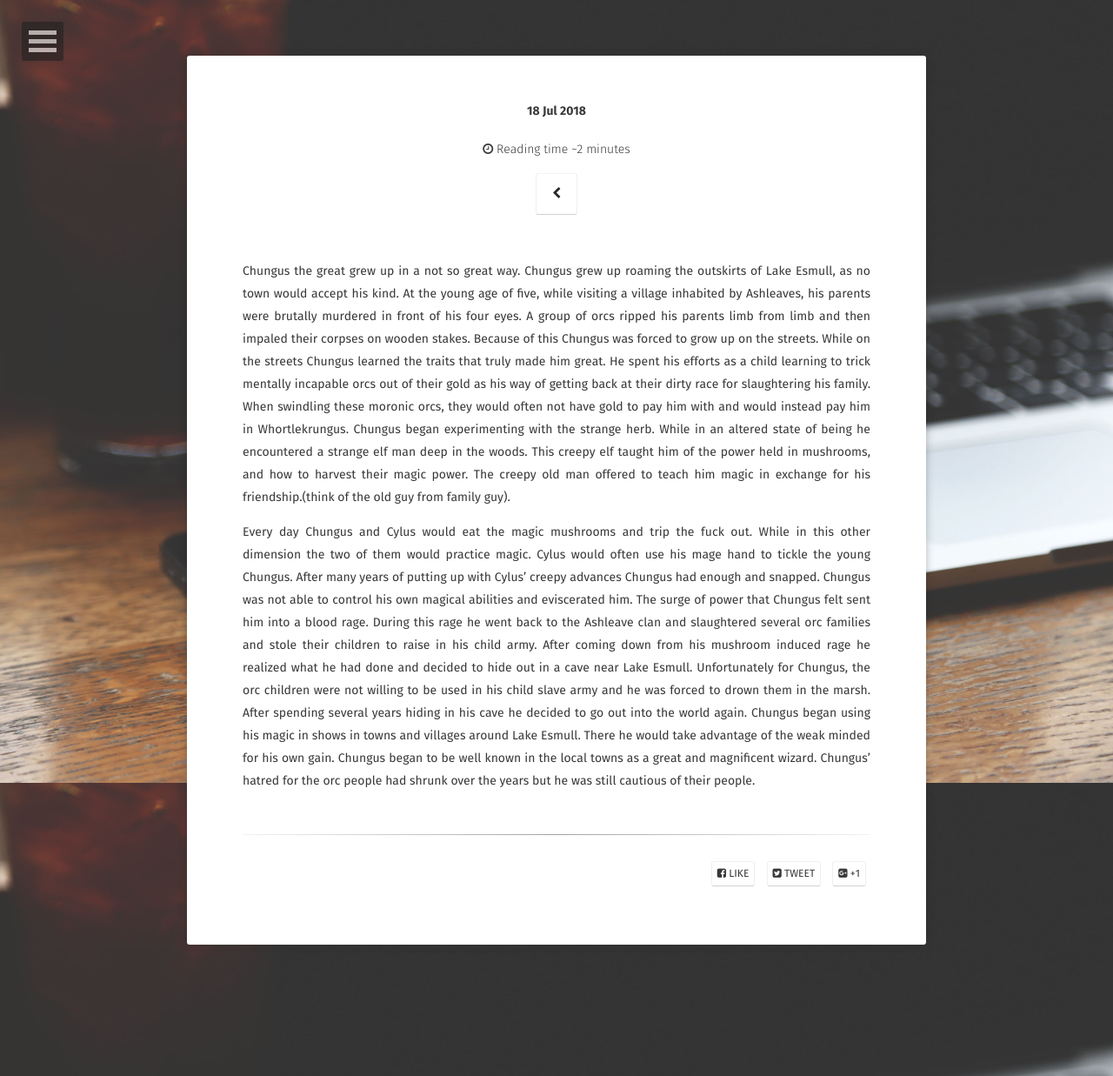
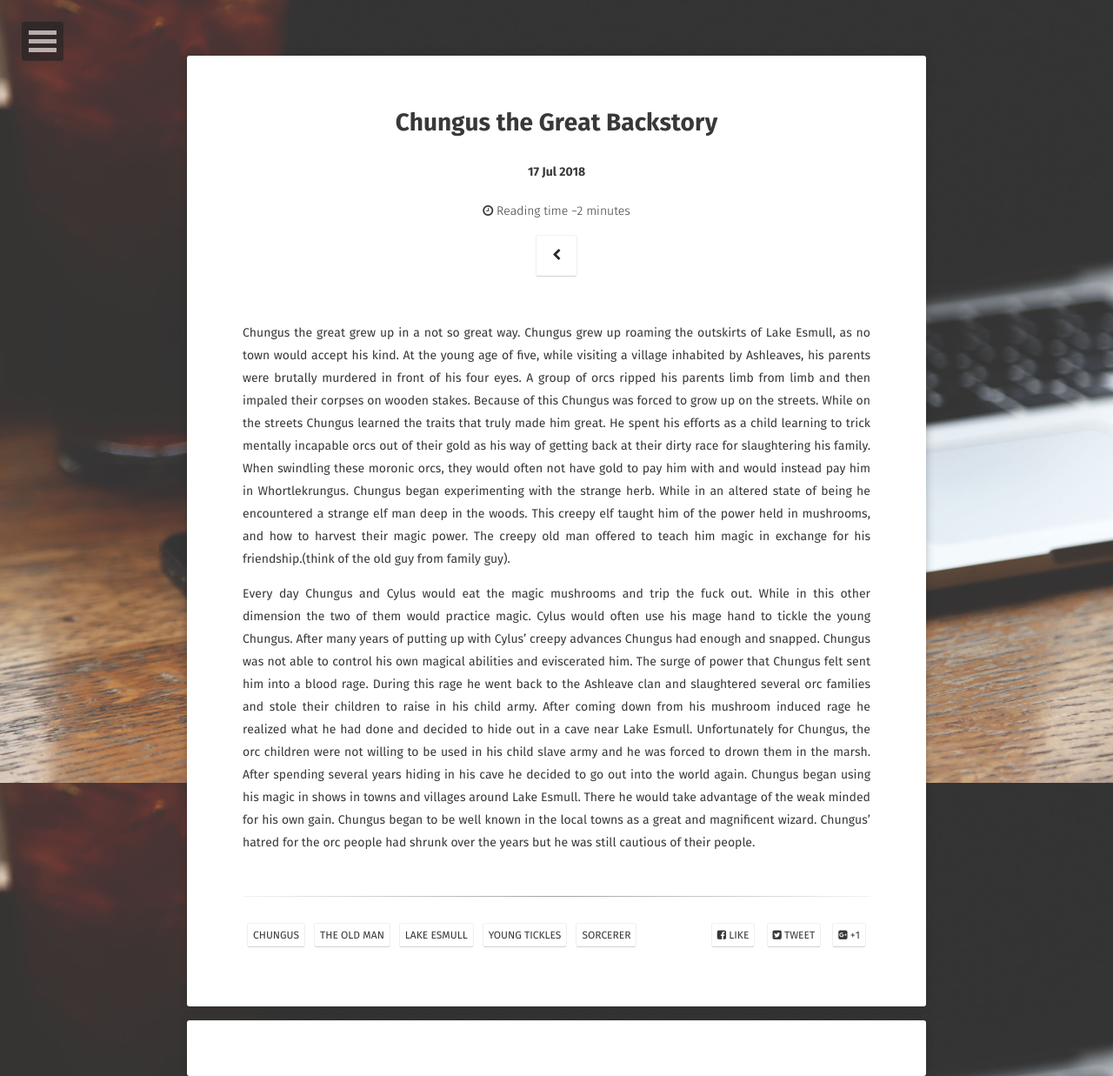
Before and after one commit to mberlanga/mberlanga.github.io, a Jekyll site: the page built from _posts/2018-07-17-ChungusBackstory-post.md, in a window 1280 px wide. Shown: the whole page at 87% size. Built offline with Jekyll 4.4.1, drawn with Linux system fonts in a browser that asks for light colours; some web fonts are replaced; our own code applies the rules of GitHub Pages for plain Markdown files; comment, search, counter and statistics services are not loaded.

Commit message:
Update 2018-07-17-ChungusBackstory-post.md

```diff
--- a/_posts/2018-07-17-ChungusBackstory-post.md
+++ b/_posts/2018-07-17-ChungusBackstory-post.md
@@ -3,7 +3,7 @@
 title: "Chungus the Great Backstory"
 date: 2018-07-17
 excerpt: "They Call Him the Great..."
-tags: [Chungus, , Schaft, Whortlekrungus, Paladin]
+tags: [Chungus, The Old Man, Lake Esmull, Young Tickles, Sorcerer]
 comments: true
 ---
 
```
